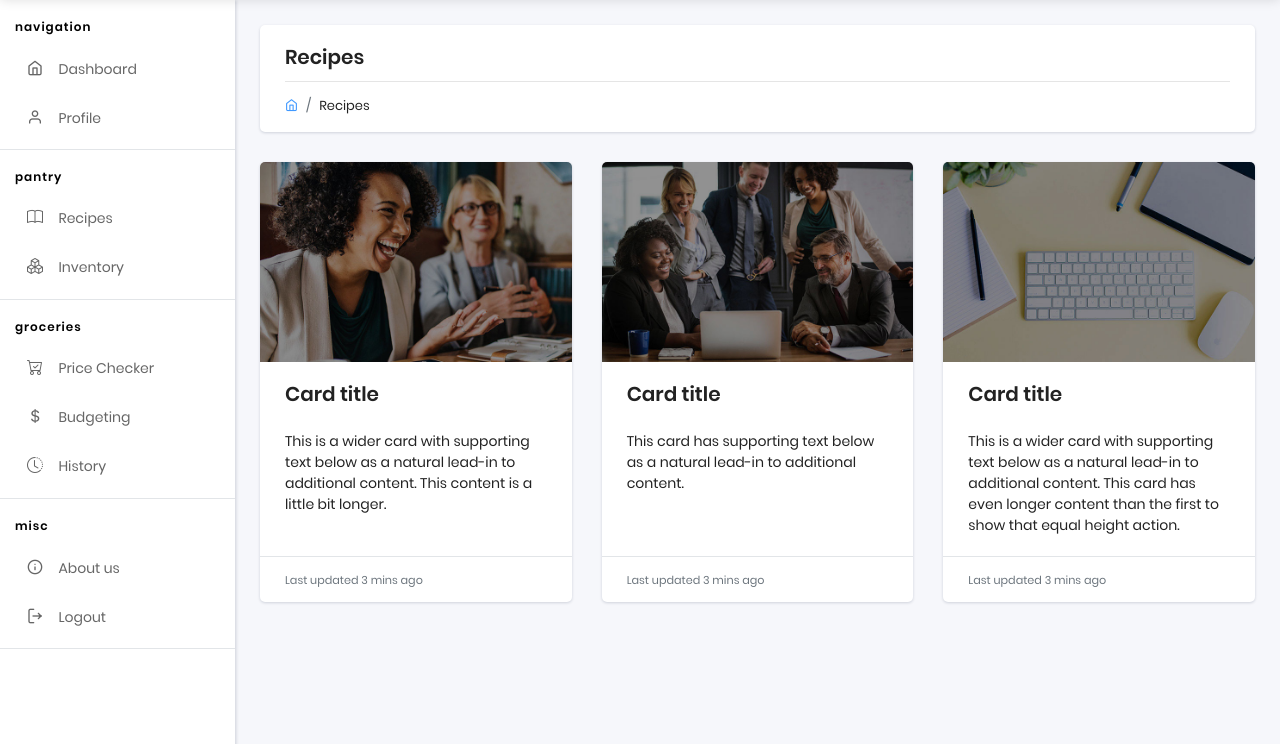
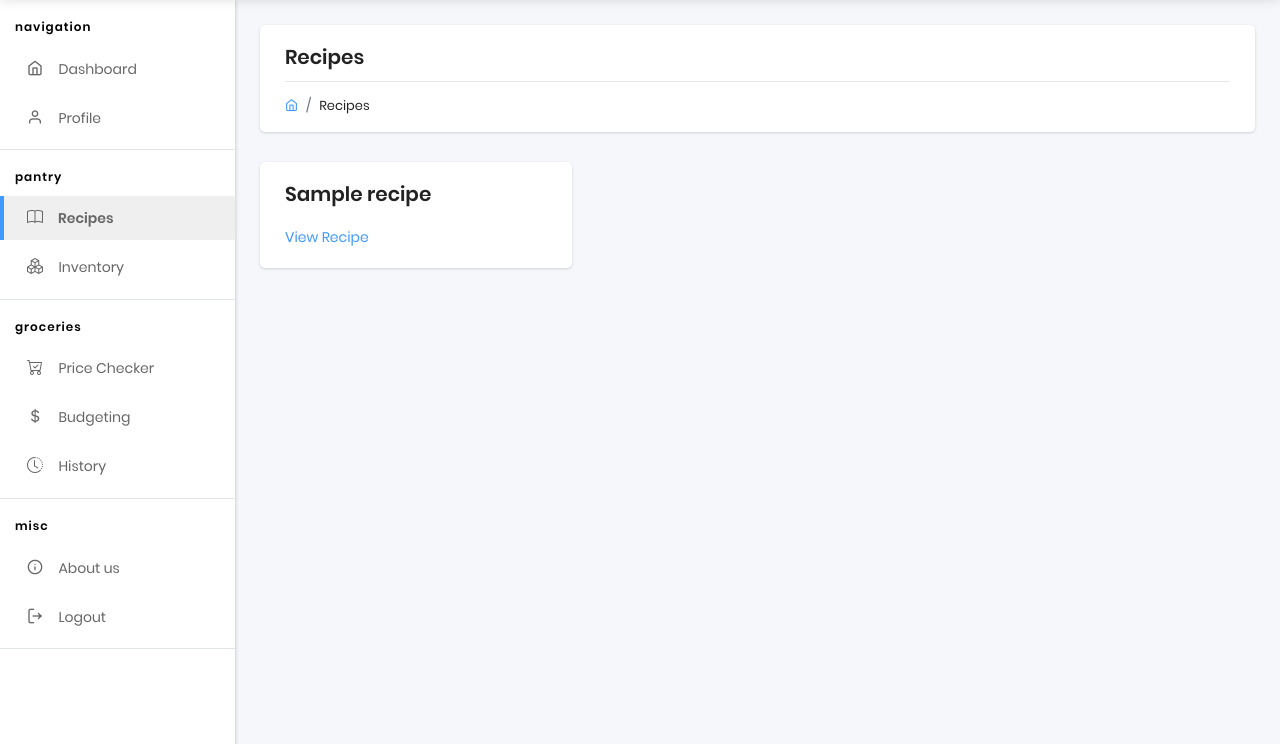
Before and after one commit to CarltonFoo/ICT2103-SmartPantry, a Flask app: page /nosql/recipes in a window 1280 px wide. Shown: the part 56-800 px from the top of the page. Run offline with Flask 2, Linux system fonts and the light colour scheme; a user stored in the database is signed in; data comes from the database, SQL or seed files in the repository; tables that the repository leaves empty hold one stand-in row (values such as "Sample post"); a database or web service that is not in the repository returns one stand-in record (values such as "Sample title"); some libraries are stand-ins or nearby versions.

Commit message:
Added recipes.html and fixed price checker, budgeting, purchase history
Need to work on nosql for some parts

```diff
--- a/Objects/sql_commands.py
+++ b/Objects/sql_commands.py
@@ -19,6 +19,7 @@ db = mysql.connector.connect(
 )
 
 cursor = db.cursor(buffered=True, dictionary=True)
+cursor2 = db.cursor()
 
 def listToStr(listOfData):
     """Convert list to a string with coma separated"""
--- a/apps/home/routes.py
+++ b/apps/home/routes.py
@@ -15,6 +15,7 @@ from apps.authentication.models import Users
 from Objects.nosql_commands import NOSQL
 
 nosql = NOSQL()
+mysql = sql_commands
 
 # Helper - Extract current page name from request
 def get_segment(request):
@@ -79,7 +80,7 @@ def route_template(template):
         segment = get_segment(request)
 
         # Serve the file (if exists) from app/templates/home/FILE.html
-        return render_template("home/" + template, segment=segment, data=data)
+        return render_template("home/" + template, segment=segment)
 
     except TemplateNotFound:
         return render_template('home/page-404.html'), 404
@@ -119,7 +120,7 @@ def route_template(template):
         segment = get_segment(request)
 
         # Serve the file (if exists) from app/templates/home/FILE.html
-        return render_template("home/" + template, segment=segment, data=data)
+        return render_template("home/" + template, segment=segment)
 
     except TemplateNotFound:
         return render_template('home/page-404.html'), 404
@@ -209,12 +210,12 @@ def searchItem():
 
 
 
-
 @mysqlbp.route('/pricechecker.html')
 def price_checker():
     food_items = queryingMySQL(method="SELECT", table_name='food_item')
 
     return render_template('home/pricechecker.html', food_items=food_items)
+
 
 
 @nosqlbp.route('/pricechecker.html')
@@ -229,7 +230,7 @@ def grocery_history():
     if request.method == 'POST':
         user_id = current_user.id
 
-        mycursor = db.cursor
+        mycursor = mysql.cursor2
         sql = "SELECT DISTINCT r.total_amount, month(ri.date) FROM receipt_ingredient ri, receipt r WHERE ri.receipt_id = r.receipt_id AND r.id = '{}'".format(user_id)
 
         mycursor.execute(sql)
@@ -244,8 +245,10 @@ def grocery_history():
 
         return jsonify({'purchases': monthly_totals})
     else:
-        mycursor = db.cursor
-        sql = "SELECT GROUP_CONCAT(fi.food_name), GROUP_CONCAT(fi.price), GROUP_CONCAT(fi.weight), ri.receipt_id, GROUP_CONCAT(ri.weight), ri.date, r.id, r.total_amount FROM food_item fi, receipt_ingredient ri, receipt r WHERE fi.fid = ri.fid AND r.receipt_id = ri.receipt_id AND r.id = '{}' GROUP BY ri.receipt_id".format(current_user.id)
+        user_id = current_user.id
+
+        mycursor = mysql.cursor2
+        sql = "SELECT GROUP_CONCAT(fi.food_name), GROUP_CONCAT(fi.price), GROUP_CONCAT(fi.weight), ri.receipt_id, GROUP_CONCAT(ri.weight), ri.date, r.id, r.total_amount FROM food_item fi, receipt_ingredient ri, receipt r WHERE fi.fid = ri.fid AND r.receipt_id = ri.receipt_id AND r.id = '{}' GROUP BY ri.receipt_id".format(user_id)
 
         mycursor.execute(sql)
         purchases = mycursor.fetchall()
@@ -260,7 +263,6 @@ def grocery_history():
 
             all_food_list.append(", ".join(food_list[:4]))
 
-        print(all_food_list)
         return render_template('home/history.html', purchases=purchases, all_food_list=all_food_list)
 
 
@@ -269,8 +271,9 @@ def get_purchase():
     if request.method == 'POST':
         receipt_id = request.form['receipt_id']
 
+        mycursor = mysql.cursor2
         sql = "SELECT GROUP_CONCAT(fi.food_name), GROUP_CONCAT(fi.price), GROUP_CONCAT(fi.weight), ri.receipt_id, GROUP_CONCAT(ri.weight), ri.date, r.id, r.total_amount FROM food_item fi, receipt_ingredient ri, receipt r WHERE fi.fid = ri.fid AND r.receipt_id = ri.receipt_id AND r.id = '{}' AND r.receipt_id = '{}' GROUP BY ri.receipt_id".format(current_user.id, receipt_id)
-        mycursor = db.cursor
+
         mycursor.execute(sql)
         purchases = mycursor.fetchall()
 
@@ -326,9 +329,9 @@ def insert_receipt():
             )
         ]
 
-        db.insert_data(table_name="receipt", table_columns=["id, total_amount"], values=receipt)
+        mysql.insert_data(table_name="receipt", table_columns=["id, total_amount"], values=receipt)
 
-        mycursor = db.cursor
+        mycursor = mysql.cursor2
         mycursor.execute("SELECT receipt_id FROM receipt ORDER BY receipt_id DESC LIMIT 1")
         receipt_id = mycursor.fetchone()
 
@@ -351,9 +354,45 @@ def insert_receipt_ingredient():
                 date
             )
         ]
-        db.insert_data(table_name="receipt_ingredient", table_columns=["receipt_id", "fid", "weight", "date"], values=receipt_ingredient)
+        mysql.insert_data(table_name="receipt_ingredient", table_columns=["receipt_id", "fid", "weight", "date"], values=receipt_ingredient)
 
         return jsonify({'response': "OK"})
+
+
+@mysqlbp.route('/recipes')
+def recipes():
+    recipes = queryingMySQL(method="SELECT", table_name='recipe')
+
+    return render_template('home/recipes.html', recipes=recipes)
+
+
+@mysqlbp.route('/get_recipe', methods=['POST'])
+def get_recipe():
+    if request.method == 'POST':
+        recipe_id = request.form['recipe_id']
+        recipes = queryingMySQL(method="SELECT", table_name="recipe", filterBy=["rid"], filterVal=[recipe_id])
+        marinates_list = recipes[0]["marinates"].split(", ")
+
+        return render_template('home/recipe_detail.html', recipes=recipes, marinates_list=marinates_list)
+
+
+@nosqlbp.route('/get_recipe', methods=['POST'])
+def get_recipe():
+    if request.method == 'POST':
+        recipe_id = request.form['recipe_id']
+
+        recipes = queryingNoSQL(method="SELECT", collection="recipe", type="one", filterBy=["rid"], filterVal=[str(recipe_id)])
+        # marinates_list = recipes[0]["marinates"].split(", ")
+        print(recipes)
+
+        return render_template('home/recipe_detail.html')
+
+
+@nosqlbp.route('/recipes')
+def recipes():
+    recipes = queryingNoSQL(method="SELECT", collection='recipe')
+
+    return render_template('home/recipes.html', recipes=recipes)
 
 
 @mysqlbp.route('/inventory.html')
--- a/apps/static/assets/js/budgeting.js
+++ b/apps/static/assets/js/budgeting.js
@@ -2,7 +2,7 @@ var monthly_total = [0, 0, 0, 0, 0, 0, 0, 0, 0, 0, 0, 0]
 
 $(document).ready(function() {
     $.ajax({
-        url: '/grocery_history',
+        url: 'grocery_history',
         type: 'POST',
         success: function(data) {
             data = data.purchases
--- a/apps/templates/home/history.html
+++ b/apps/templates/home/history.html
@@ -71,7 +71,6 @@
                                     <button type="button" class="close" data-dismiss="modal" aria-label="Close"><span aria-hidden="true">&times;</span></button>
                                 </div>
                                 <div class="modal-body">
-                                    ...
                                 </div>
                             </div>
                         </div>
@@ -104,14 +103,13 @@
     $(".viewDetails").click(function() {
         var receipt_id = $(this).data('id');
         $.ajax({
-            url: '/get_purchase',
+            url: 'get_purchase',
             type: 'POST',
             data: {
                 receipt_id: receipt_id
             },
             success: function(data) {
                 $('.modal-body').html(data);
-                $('.modal-body').append(data.htmlresponse);
                 $('#detailModal').modal('show');
             }
         });
--- a/apps/templates/home/recipes.html
+++ b/apps/templates/home/recipes.html
@@ -1,11 +1,7 @@
-{% extends "layouts/base.html" %}
-
-{% block title %} Sample Page {% endblock %}
+{% extends "layouts/base.html" %} {% block title %} Sample Page {% endblock %}
 
 <!-- Specific CSS goes HERE -->
-{% block stylesheets %}{% endblock stylesheets %}
-
-{% block content %}
+{% block stylesheets %}{% endblock stylesheets %} {% block content %}
 
 <!-- [ Main Content ] start -->
 <div class="pcoded-main-container">
@@ -30,37 +26,23 @@
         <!-- [ Main Content ] start -->
         <div class="row">
             <!-- [ sample-page ] start -->
-				<div class="col-xl-12">
-					<div class="card-deck">
+            {% for recipe in recipes %}
+            <div class="col-lg-4">
                 <div class="card">
-							<img class="img-fluid card-img-top" src="/static/assets/images/slider/img-slide-2.jpg" alt="Card image cap">
                     <div class="card-body">
-								<h5 class="card-title">Card title</h5>
-								<p class="card-text">This is a wider card with supporting text below as a natural lead-in to additional content. This content is a little bit longer.</p>
-							</div>
-							<div class="card-footer">
-								<small class="text-muted">Last updated 3 mins ago</small>
+                        <h5 class="card-title" style="display: inline;">{{ recipe["recipe_name"] }}</h5>
+                        {% if recipe["dietary_type"] == "Chinese Food" %}
+                        <img class="float-right m-t-10" style="display: inline;" src="../static/assets/images/recipe/chinese.png" width="50px"> {% elif recipe["dietary_type"] == "Indian Food" %}
+                        <img class="float-right m-t-10" style="display: inline;" src="../static/assets/images/recipe/indian.png" width="50px"> {% elif recipe["dietary_type"] == "Malay Food" %}
+                        <img class="float-right m-t-10" style="display: inline;" src="../static/assets/images/recipe/malay.png" width="50px"> {% endif %}
+                        <a href="#!" style="display:block;" class="card-link m-t-20 viewDetails" data-id="{{ recipe['rid'] }}">View Recipe</a>
                     </div>
                 </div>
-						<div class="card">
-							<img class="img-fluid card-img-top" src="/static/assets/images/slider/img-slide-1.jpg" alt="Card image cap">
-							<div class="card-body">
-								<h5 class="card-title">Card title</h5>
-								<p class="card-text">This card has supporting text below as a natural lead-in to additional content.</p>
             </div>
-							<div class="card-footer">
-								<small class="text-muted">Last updated 3 mins ago</small>
-							</div>
-						</div>
-						<div class="card">
-							<img class="img-fluid card-img-top" src="/static/assets/images/slider/img-slide-4.jpg" alt="Card image cap">
-							<div class="card-body">
-								<h5 class="card-title">Card title</h5>
-								<p class="card-text">This is a wider card with supporting text below as a natural lead-in to additional content. This card has even longer content than the first to show that equal height action.</p>
-							</div>
-							<div class="card-footer">
-								<small class="text-muted">Last updated 3 mins ago</small>
-							</div>
+            {% endfor %}
+            <div id="recipeModal" class="modal fade" tabindex="-1" role="dialog" aria-labelledby="recipeModal" style="display: none;" aria-hidden="true">
+                <div class="modal-dialog modal-lg" role="document">
+                    <div class="modal-content">
                     </div>
                 </div>
             </div>
@@ -74,4 +56,21 @@
 {% endblock content %}
 
 <!-- Specific Page JS goes HERE  -->
-{% block javascripts %}{% endblock javascripts %}
+{% block javascripts %}
+<script>
+    $(".viewDetails").click(function() {
+        var recipe_id = $(this).data('id');
+        $.ajax({
+            url: 'get_recipe',
+            type: 'POST',
+            data: {
+                recipe_id: recipe_id
+            },
+            success: function(data) {
+                $('.modal-content').html(data);
+                $('#recipeModal').modal('show');
+            }
+        });
+    });
+</script>
+{% endblock javascripts %}
--- a/apps/templates/includes/sidebar.html
+++ b/apps/templates/includes/sidebar.html
@@ -27,7 +27,7 @@
                     <label>Pantry</label>
                 </li>
                 <li class="nav-item">
-                    <a href="recipes.html" class="nav-link">
+                    <a href="recipes" class="nav-link">
                         <span class="pcoded-micon">
 							<i class="bi-book"></i>
 						</span>
```
Also changed, not shown: apps/templates/home/pricechecker.html (+6 -6 lines), apps/templates/home/recipe_detail.html (added, +43 -0 lines), apps/static/assets/images/recipe/chinese.png (added), apps/static/assets/images/recipe/indian.png (added), apps/static/assets/images/recipe/malay.png (added). Lines whose indentation alone changed are shown as unchanged.
